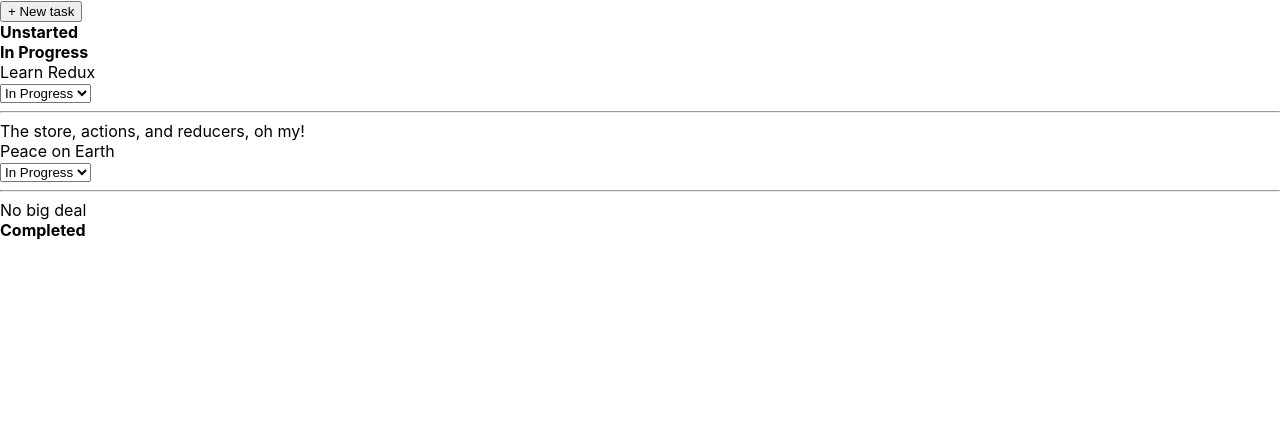
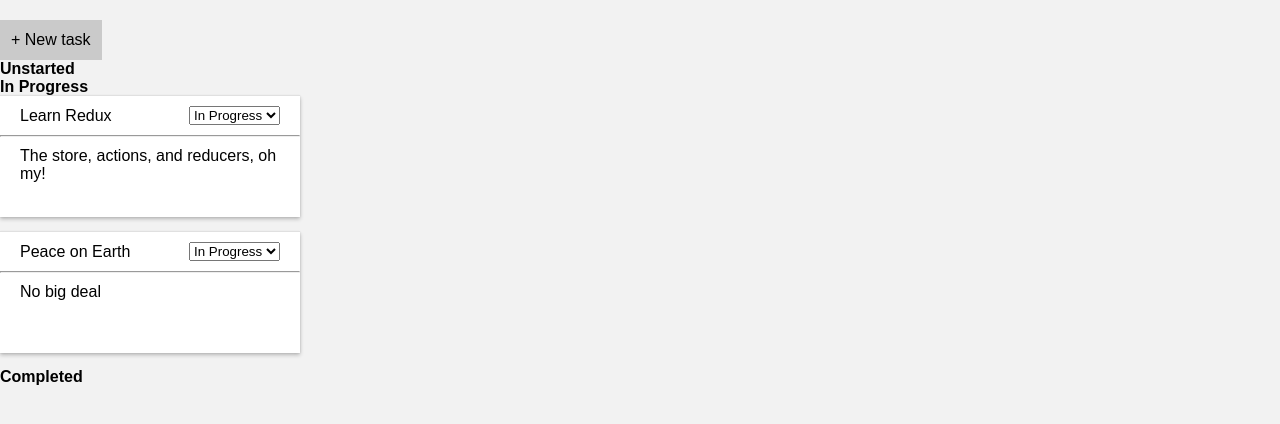
Before and after one commit to mcand/parsnip, a React (Create React App) app: page / in a window 1280 px wide. Shown: the top 424 px of the page. Built offline with nearby package versions, Linux system fonts and the light colour scheme.

Commit message:
some stilying

```diff
--- a/src/index.css
+++ b/src/index.css
@@ -1,13 +1,122 @@
+
+
+html, body {
+  width: 100%;
+  height: 100%;
+}
+
 body {
   margin: 0;
-  font-family: -apple-system, BlinkMacSystemFont, 'Segoe UI', 'Roboto', 'Oxygen',
-    'Ubuntu', 'Cantarell', 'Fira Sans', 'Droid Sans', 'Helvetica Neue',
-    sans-serif;
-  -webkit-font-smoothing: antialiased;
-  -moz-osx-font-smoothing: grayscale;
+  padding: 0;
+  font-family: sans-serif;
 }
 
-code {
-  font-family: source-code-pro, Menlo, Monaco, Consolas, 'Courier New',
-    monospace;
+#root {
+  width: 100%;
+  height: 100%;
 }
+
+input {
+  border: 1px solid #e0e0e0;
+  border-radius: 3px;
+  padding: 15px;
+  box-sizing: border-box;
+}
+
+.full-width-input {
+  display: block;
+  width: 100%;
+  margin-bottom: 10px;
+}
+
+hr {
+  margin: 0;
+}
+
+.button {
+  padding: 10px;
+  background: #76dc76;
+  color: #fff;
+  border: 1px solid transparent;
+  borderRadius: 6px;
+  font: inherit;
+  cursor: pointer
+}
+
+.button-default {
+  background: #cacaca;
+  color: black;
+}
+
+/* layout */
+.main-content {
+  background-color: #f2f2f2;
+  width: 100%;
+  height: 100%;
+  padding-top: 20px;
+}
+
+/* TaskList */
+.new-task-form {
+  margin-bottom: 10px;
+}
+
+.tasks {
+  margin: 0 auto;
+  max-width: 980px;
+}
+
+.tasks-header {
+  font-size: 18px;
+  margin-bottom: 20px;
+  text-align: right;
+  display: flex;
+  justify-content: space-between;
+}
+
+/* Task */
+.task {
+  margin-bottom: 15px;
+  background: #fff;
+  box-shadow: 0 -1px 0 #e0e0e0, 0 0 2px rgba(0, 0, 0, .12), 0 2px 4px rgba(0, 0, 0, .24);
+}
+
+.task-header {
+  padding: 10px 20px;
+  display: flex;
+  justify-content: space-between;
+  align-items: center;
+}
+
+.task-body {
+  padding: 10px 20px;
+  min-height: 60px;
+}
+
+.task-lists {
+  display: flex;
+  justify-content: space-between;
+}
+
+.task-list {
+  width: 300px;
+}
+
+.task-list-title {
+  margin-bottom: 10px;
+}
+
+.tasks-loading {
+  display: flex;
+  justify-content: center;
+  align-items: center;
+  height: 100vh;
+}
+
+.flash-error {
+  text-align: center;
+  padding: 25px;
+  background: #f2dede;
+  border-color: #ebcccc;
+  color: #a94442;
+}
```
